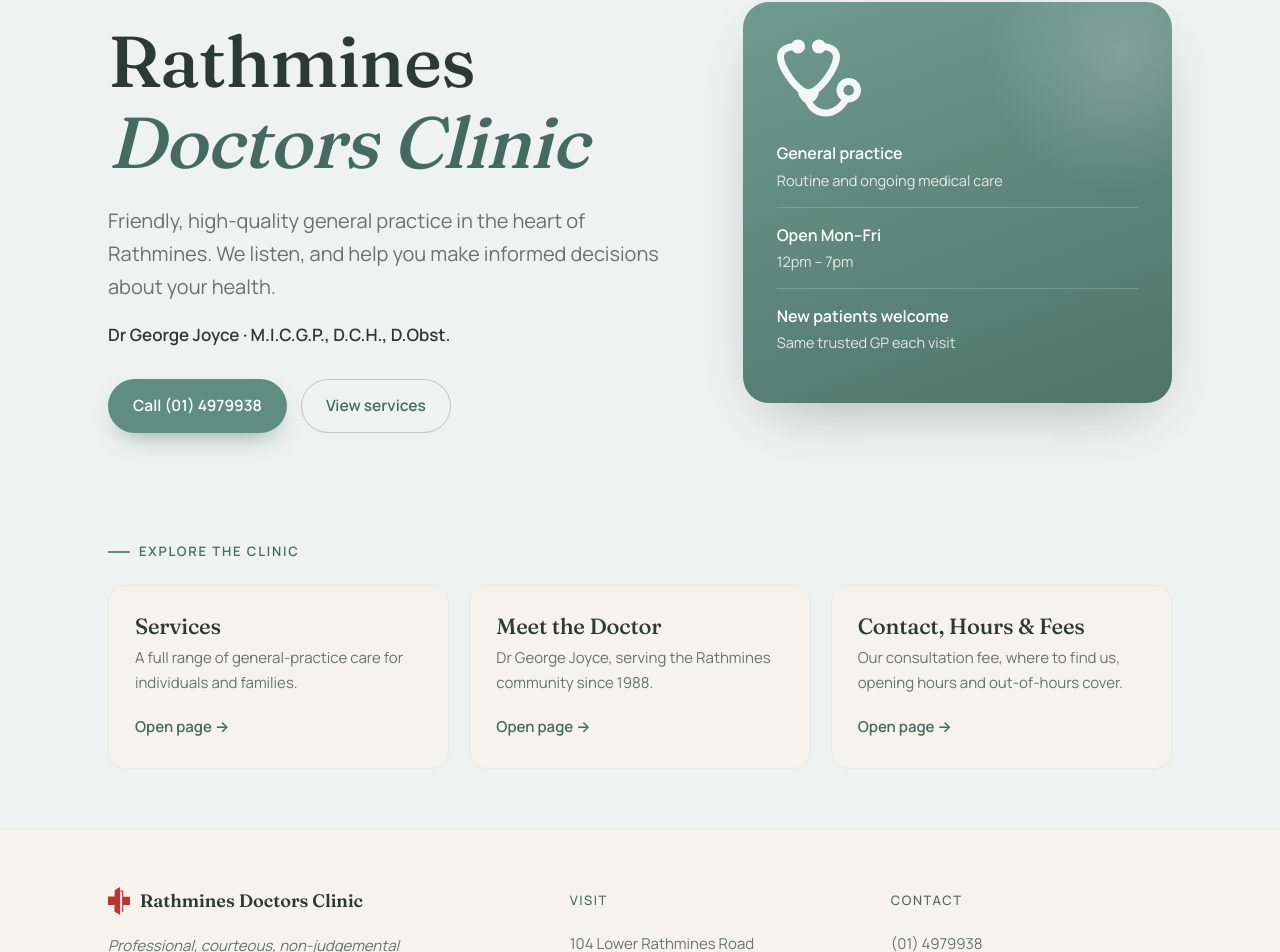
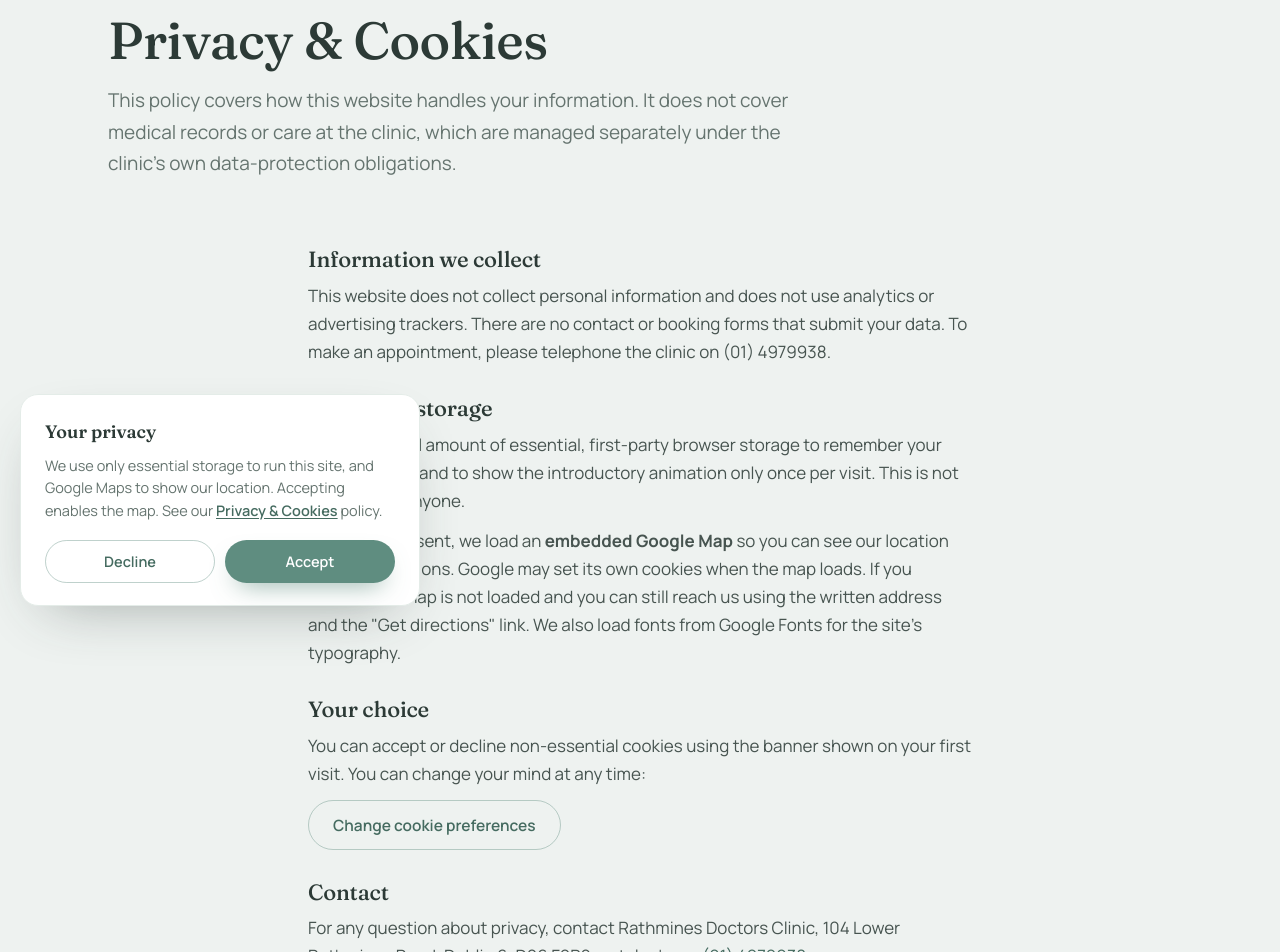
Before and after one commit to Tattoodle/Clinic, a React (Vite) app in the folder clinic-app/: page /privacy in a window 1280 px wide. Shown: the part 174-1126 px from the top of the page. Built offline with nearby package versions, Linux system fonts and the light colour scheme.

Commit message:
Add GDPR cookie consent banner (accept/decline) + Privacy page; gate Google Maps embed on consent

```diff
--- a/clinic-app/src/App.jsx
+++ b/clinic-app/src/App.jsx
@@ -6,11 +6,13 @@ import Loader from "./components/Loader.jsx";
 import PulseLoader from "./components/PulseLoader.jsx";
 import Header from "./components/Header.jsx";
 import Footer from "./components/Footer.jsx";
+import CookieConsent from "./components/CookieConsent.jsx";
 
 import Home from "./pages/Home.jsx";
 import Services from "./pages/Services.jsx";
 import Doctor from "./pages/Doctor.jsx";
 import Contact from "./pages/Contact.jsx";
+import Privacy from "./pages/Privacy.jsx";
 
 function ScrollToTop() {
   const { pathname } = useLocation();
@@ -52,12 +54,15 @@ export default function App() {
               <Route path="/services" element={<Services />} />
               <Route path="/doctor" element={<Doctor />} />
               <Route path="/contact" element={<Contact />} />
+              <Route path="/privacy" element={<Privacy />} />
               <Route path="*" element={<Home />} />
             </Routes>
           </AnimatePresence>
           <Footer />
         </>
       )}
+
+      <CookieConsent />
 
       <AnimatePresence>
         {loader === "home" ? (
--- /dev/null
+++ b/clinic-app/src/components/CookieConsent.jsx
@@ -0,0 +1,40 @@
+import { AnimatePresence, motion } from "framer-motion";
+import { Link } from "react-router-dom";
+import { useConsent } from "../consent";
+
+// GDPR consent banner. Shows until the visitor makes a choice.
+// "Accept" enables the Google Maps embed; "Decline" keeps only essential storage.
+export default function CookieConsent() {
+  const [consent, setConsent] = useConsent();
+
+  return (
+    <AnimatePresence>
+      {consent == null && (
+        <motion.div
+          className="cookie"
+          role="dialog"
+          aria-label="Cookie notice"
+          initial={{ y: 28, opacity: 0 }}
+          animate={{ y: 0, opacity: 1 }}
+          exit={{ y: 28, opacity: 0 }}
+          transition={{ duration: 0.45, ease: [0.22, 1, 0.36, 1], delay: 0.3 }}
+        >
+          <p className="cookie__title">Your privacy</p>
+          <p className="cookie__text">
+            We use only essential storage to run this site, and Google Maps to show our
+            location. Accepting enables the map. See our{" "}
+            <Link to="/privacy">Privacy &amp; Cookies</Link> policy.
+          </p>
+          <div className="cookie__actions">
+            <button className="btn btn--ghost" onClick={() => setConsent("declined")}>
+              Decline
+            </button>
+            <button className="btn btn--primary" onClick={() => setConsent("accepted")}>
+              Accept
+            </button>
+          </div>
+        </motion.div>
+      )}
+    </AnimatePresence>
+  );
+}
--- a/clinic-app/src/components/Footer.jsx
+++ b/clinic-app/src/components/Footer.jsx
@@ -1,6 +1,7 @@
 import { Link } from "react-router-dom";
 import { clinic, nav } from "../data";
 import { asset } from "../assetUrl";
+import { clearConsent } from "../consent";
 
 export default function Footer() {
   return (
@@ -49,6 +50,12 @@ export default function Footer() {
 
         <div className="site-footer__bottom">
           <span>© {new Date().getFullYear()} Rathmines Doctors Clinic, Dublin 6. Dr George Joyce.</span>
+          <span className="site-footer__legal">
+            <Link to="/privacy">Privacy &amp; Cookies</Link>
+            <button type="button" className="linklike" onClick={clearConsent}>
+              Cookie preferences
+            </button>
+          </span>
           <span className="guarantee">Absolute confidentiality guaranteed.</span>
         </div>
       </div>
--- /dev/null
+++ b/clinic-app/src/consent.js
@@ -0,0 +1,39 @@
+import { useEffect, useState } from "react";
+
+// Cookie/consent choice: "accepted" | "declined" | null (undecided).
+const KEY = "rdc-cookie-consent";
+const EVENT = "rdc-consent";
+
+export function getConsent() {
+  try {
+    return localStorage.getItem(KEY);
+  } catch {
+    return null;
+  }
+}
+
+export function setConsent(value) {
+  try {
+    localStorage.setItem(KEY, value);
+  } catch {}
+  window.dispatchEvent(new CustomEvent(EVENT, { detail: value }));
+}
+
+// Clear the choice so the banner shows again ("Cookie preferences").
+export function clearConsent() {
+  try {
+    localStorage.removeItem(KEY);
+  } catch {}
+  window.dispatchEvent(new CustomEvent(EVENT, { detail: null }));
+}
+
+// Reactive read of the consent choice, kept in sync across the app.
+export function useConsent() {
+  const [value, setValue] = useState(getConsent);
+  useEffect(() => {
+    const handler = (e) => setValue(e.detail ?? getConsent());
+    window.addEventListener(EVENT, handler);
+    return () => window.removeEventListener(EVENT, handler);
+  }, []);
+  return [value, setConsent];
+}
--- a/clinic-app/src/index.css
+++ b/clinic-app/src/index.css
@@ -492,6 +492,61 @@ img { max-width: 100%; display: block; }
   opacity: 0.85;
 }
 
+/* ============ COOKIE CONSENT ============ */
+.cookie {
+  position: fixed;
+  left: 20px;
+  bottom: 20px;
+  z-index: 800;
+  width: min(400px, calc(100% - 40px));
+  background: var(--surface);
+  border: 1px solid var(--line);
+  border-radius: 18px;
+  box-shadow: var(--shadow);
+  padding: 22px 24px;
+}
+.cookie__title { font-family: "Fraunces", serif; font-weight: 600; font-size: 18px; color: var(--ink); margin: 0 0 8px; }
+.cookie__text { font-size: 14.5px; line-height: 1.55; color: var(--muted); margin: 0; }
+.cookie__text a { color: var(--primary-deep); font-weight: 600; text-decoration: underline; text-underline-offset: 2px; }
+.cookie__actions { display: flex; gap: 10px; margin-top: 18px; }
+.cookie__actions .btn { flex: 1; justify-content: center; padding: 11px 16px; font-size: 14.5px; }
+
+/* map consent placeholder */
+.map-placeholder {
+  height: 380px;
+  display: flex;
+  flex-direction: column;
+  align-items: center;
+  justify-content: center;
+  gap: 14px;
+  text-align: center;
+  padding: 28px;
+  background: var(--cream);
+}
+.map-placeholder p { color: var(--muted); font-size: 15px; max-width: 34ch; margin: 0; }
+.map-placeholder__icon {
+  width: 34px; height: 34px;
+  background: var(--primary);
+  -webkit-mask-size: contain; mask-size: contain;
+  -webkit-mask-repeat: no-repeat; mask-repeat: no-repeat;
+  -webkit-mask-position: center; mask-position: center;
+  opacity: 0.7;
+}
+
+/* footer legal links */
+.site-footer__legal { display: inline-flex; gap: 18px; align-items: center; flex-wrap: wrap; }
+.site-footer__legal a, .linklike { color: var(--muted); font-size: 13.5px; }
+.site-footer__legal a:hover, .linklike:hover { color: var(--primary-deep); }
+.linklike { background: none; border: none; padding: 0; cursor: pointer; font-family: inherit; font-weight: 400; }
+
+/* legal / privacy page */
+.legal { max-width: 720px; }
+.legal > div { margin-bottom: 30px; }
+.legal > div:last-child { margin-bottom: 0; }
+.legal h2 { font-size: 22px; margin: 0 0 10px; }
+.legal p { color: #475450; margin: 0 0 12px; }
+.legal p:last-child { margin-bottom: 0; }
+
 /* ============ RESPONSIVE ============ */
 @media (max-width: 980px) {
   .hero__grid { grid-template-columns: 1fr; gap: 36px; }
--- a/clinic-app/src/pages/Contact.jsx
+++ b/clinic-app/src/pages/Contact.jsx
@@ -4,6 +4,7 @@ import Reveal from "../components/Reveal.jsx";
 import Seo from "../components/Seo.jsx";
 import { clinic } from "../data";
 import { asset } from "../assetUrl";
+import { useConsent } from "../consent";
 
 const mask = (name) => ({
   WebkitMaskImage: `url(${asset(`assets/icons/${name}`)})`,
@@ -11,6 +12,7 @@ const mask = (name) => ({
 });
 
 export default function Contact() {
+  const [consent, setConsent] = useConsent();
   return (
     <Page>
       <Seo
@@ -68,12 +70,26 @@ export default function Contact() {
 
           <Reveal delay={0.1}>
             <div className="map-wrap">
+              {consent === "accepted" ? (
                 <iframe
                   title="Map showing Rathmines Doctor's Clinic, 104 Lower Rathmines Road, Dublin 6"
                   src={clinic.mapEmbed}
                   loading="lazy"
                   referrerPolicy="no-referrer-when-downgrade"
                 />
+              ) : (
+                <div className="map-placeholder">
+                  <span
+                    className="map-placeholder__icon"
+                    style={mask("compass.svg")}
+                    aria-hidden="true"
+                  />
+                  <p>The Google map loads only with your consent, to respect your privacy.</p>
+                  <button className="btn btn--primary" onClick={() => setConsent("accepted")}>
+                    Load map
+                  </button>
+                </div>
+              )}
             </div>
             <a className="map-link" href={clinic.mapLink} target="_blank" rel="noopener">
               <span className="map-link__icon" style={mask("compass.svg")} />
--- /dev/null
+++ b/clinic-app/src/pages/Privacy.jsx
@@ -0,0 +1,81 @@
+import Page from "../components/Page.jsx";
+import Reveal from "../components/Reveal.jsx";
+import Seo from "../components/Seo.jsx";
+import { clinic } from "../data";
+import { clearConsent } from "../consent";
+
+export default function Privacy() {
+  return (
+    <Page>
+      <Seo
+        title="Privacy & Cookies | Rathmines Doctors Clinic"
+        description="How Rathmines Doctors Clinic's website handles your privacy, and the cookies it uses."
+        path="/privacy"
+      />
+      <section className="page-head">
+        <div className="container">
+          <Reveal>
+            <span className="eyebrow">Legal</span>
+            <h1>Privacy &amp; Cookies</h1>
+            <p className="lede" style={{ marginTop: 16, maxWidth: "60ch" }}>
+              This policy covers how this website handles your information. It does not cover
+              medical records or care at the clinic, which are managed separately under the
+              clinic's own data-protection obligations.
+            </p>
+          </Reveal>
+        </div>
+      </section>
+
+      <section className="section--tight">
+        <div className="container legal">
+          <Reveal>
+            <h2>Information we collect</h2>
+            <p>
+              This website does not collect personal information and does not use analytics or
+              advertising trackers. There are no contact or booking forms that submit your data.
+              To make an appointment, please telephone the clinic on {clinic.phone}.
+            </p>
+          </Reveal>
+
+          <Reveal>
+            <h2>Cookies &amp; storage</h2>
+            <p>
+              We use a small amount of essential, first-party browser storage to remember your
+              cookie choice and to show the introductory animation only once per visit. This is
+              not shared with anyone.
+            </p>
+            <p>
+              With your consent, we load an <strong>embedded Google Map</strong> so you can see
+              our location and get directions. Google may set its own cookies when the map loads.
+              If you decline, the map is not loaded and you can still reach us using the written
+              address and the "Get directions" link. We also load fonts from Google Fonts for the
+              site's typography.
+            </p>
+          </Reveal>
+
+          <Reveal>
+            <h2>Your choice</h2>
+            <p>
+              You can accept or decline non-essential cookies using the banner shown on your first
+              visit. You can change your mind at any time:
+            </p>
+            <p>
+              <button className="btn btn--ghost" onClick={clearConsent}>
+                Change cookie preferences
+              </button>
+            </p>
+          </Reveal>
+
+          <Reveal>
+            <h2>Contact</h2>
+            <p>
+              For any question about privacy, contact Rathmines Doctors Clinic,{" "}
+              {clinic.addressLines.join(", ")}, or telephone{" "}
+              <a href={clinic.phoneHref}>{clinic.phone}</a>.
+            </p>
+          </Reveal>
+        </div>
+      </section>
+    </Page>
+  );
+}
```
Lines whose indentation alone changed are shown as unchanged.
